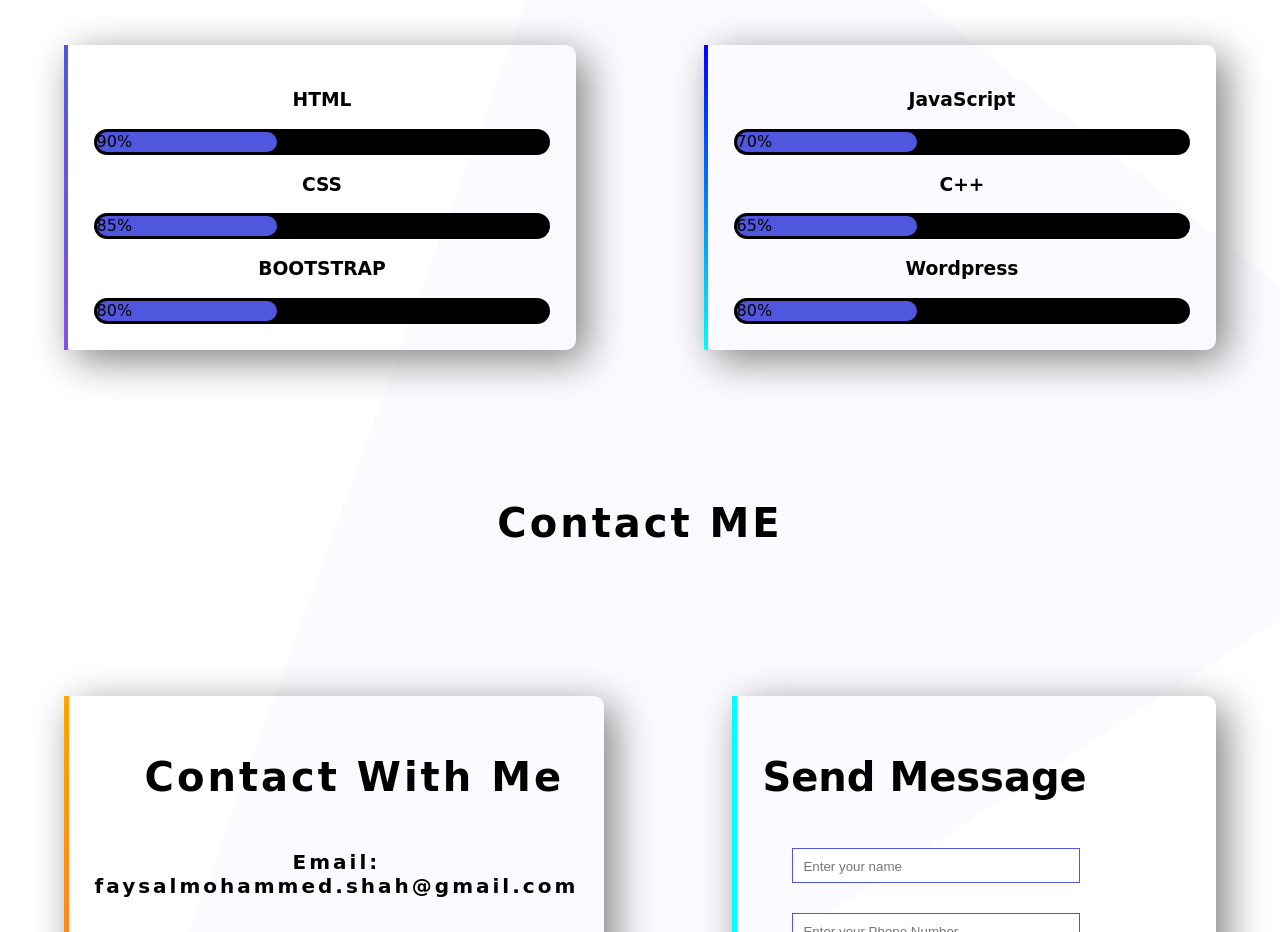
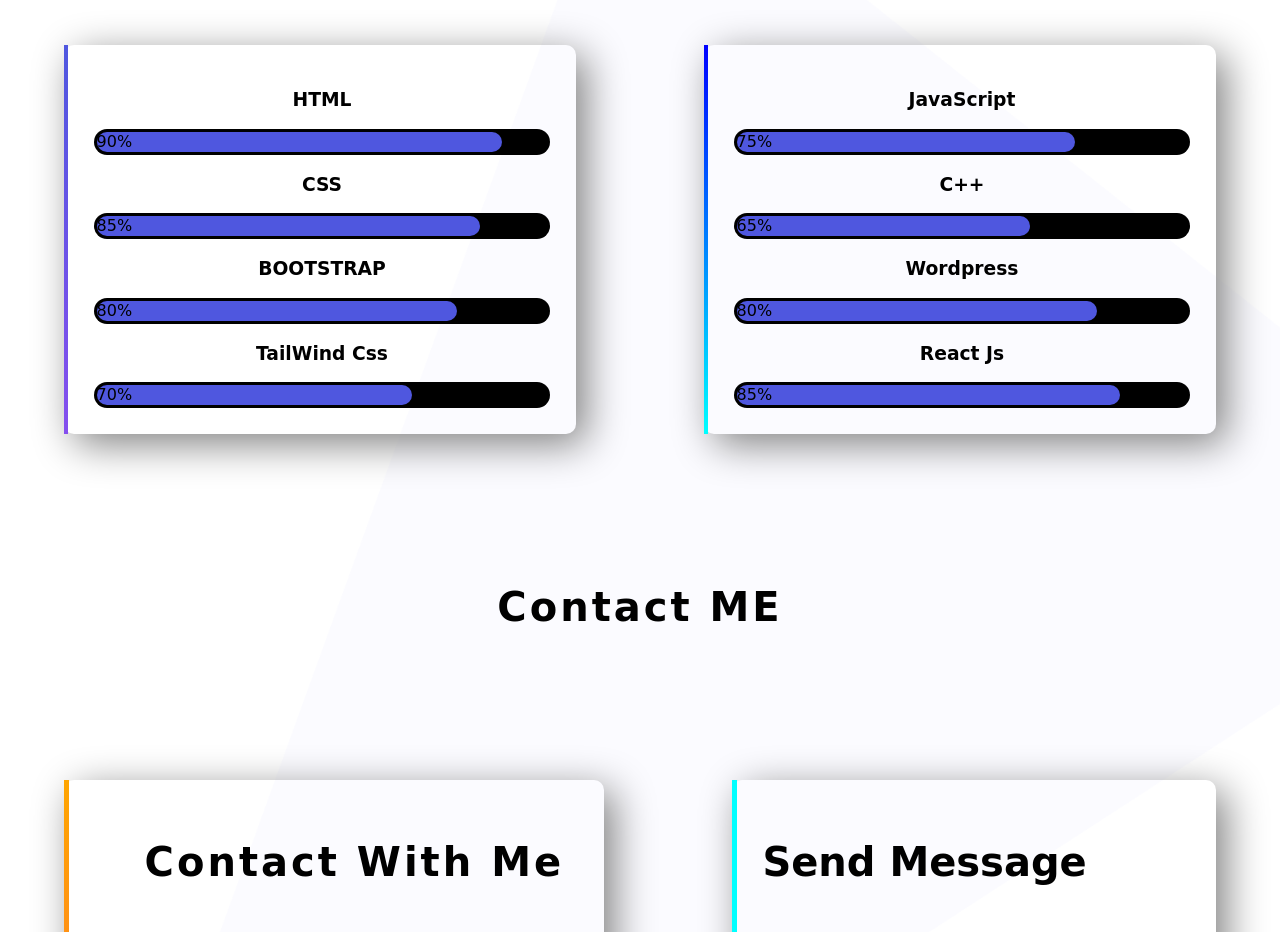
Before and after one commit to faysalmohammed2020/spps, a plain HTML site: page index.html in a window 1280 px wide. Shown: the part 2820-3752 px from the top of the page. Drawn offline with Linux system fonts and the light colour scheme.

Commit message:
Portfolio Updated

```diff
--- a/index.html
+++ b/index.html
@@ -120,22 +120,28 @@
         <div class="flexible-content">
             <div class="skill-item" id="Firstskils">
                 <h3>HTML</h3>
-                <div id="progressbar">
+                    <div id="progressbar1">
 
                         <div>90%</div>
                     </div>
 
                     <h3>CSS</h3>
-                <div id="progressbar">
+                    <div id="progressbar2">
 
                         <div>85%</div>
                     </div>
 
                     <h3>BOOTSTRAP</h3>
-                <div id="progressbar">
+                    <div id="progressbar3">
 
                         <div>80%</div>
                     </div>
+                    <h3>TailWind Css</h3>
+                    <div id="progressbar4">
+
+                        <div>70%</div>
+                    </div>
+
 
 
 
@@ -144,19 +150,24 @@
 
             <div class="skill-item" id="secondskils">
                 <h3>JavaScript</h3>
-                <div id="progressbar">
+                <div id="progressbar5">
 
-                    <div>70%</div>
+                    <div>75%</div>
                 </div>
                 <h3>C++</h3>
-                <div id="progressbar">
+                <div id="progressbar6">
 
                     <div>65%</div>
                 </div>
                 <h3>Wordpress</h3>
-                <div id="progressbar">
+                <div id="progressbar7">
 
                     <div>80%</div>
+                </div>
+                <h3>React Js</h3>
+                <div id="progressbar8">
+
+                    <div>85%</div>
                 </div>
             </div>
 
--- a/style.css
+++ b/style.css
@@ -190,16 +190,114 @@ h3 {
 
 
 
-#progressbar {
+#progressbar1 {
     background-color: black;
     border-radius: 13px;
     /* (height of inner div) / 2 + padding */
     padding: 3px;
 }
 
-#progressbar > div {
+#progressbar1 > div {
     background-color: #4F57DF;
-    width: 40%;
+    width: 90%;
+    /* Adjust with JavaScript */
+    height: 20px;
+    border-radius: 10px;
+}
+#progressbar2 {
+    background-color: black;
+    border-radius: 13px;
+    /* (height of inner div) / 2 + padding */
+    padding: 3px;
+}
+
+#progressbar2 > div {
+    background-color: #4F57DF;
+    width: 85%;
+    /* Adjust with JavaScript */
+    height: 20px;
+    border-radius: 10px;
+}
+#progressbar3 {
+    background-color: black;
+    border-radius: 13px;
+    /* (height of inner div) / 2 + padding */
+    padding: 3px;
+}
+
+#progressbar3 > div {
+    background-color: #4F57DF;
+    width: 80%;
+    /* Adjust with JavaScript */
+    height: 20px;
+    border-radius: 10px;
+}
+#progressbar4 {
+    background-color: black;
+    border-radius: 13px;
+    /* (height of inner div) / 2 + padding */
+    padding: 3px;
+}
+
+#progressbar4 > div {
+    background-color: #4F57DF;
+    width: 70%;
+    /* Adjust with JavaScript */
+    height: 20px;
+    border-radius: 10px;
+}
+#progressbar5 {
+    background-color: black;
+    border-radius: 13px;
+    /* (height of inner div) / 2 + padding */
+    padding: 3px;
+}
+
+#progressbar5 > div {
+    background-color: #4F57DF;
+    width: 75%;
+    /* Adjust with JavaScript */
+    height: 20px;
+    border-radius: 10px;
+}
+#progressbar6 {
+    background-color: black;
+    border-radius: 13px;
+    /* (height of inner div) / 2 + padding */
+    padding: 3px;
+}
+
+#progressbar6 > div {
+    background-color: #4F57DF;
+    width: 65%;
+    /* Adjust with JavaScript */
+    height: 20px;
+    border-radius: 10px;
+}
+#progressbar7 {
+    background-color: black;
+    border-radius: 13px;
+    /* (height of inner div) / 2 + padding */
+    padding: 3px;
+}
+
+#progressbar7 > div {
+    background-color: #4F57DF;
+    width: 80%;
+    /* Adjust with JavaScript */
+    height: 20px;
+    border-radius: 10px;
+}
+#progressbar8 {
+    background-color: black;
+    border-radius: 13px;
+    /* (height of inner div) / 2 + padding */
+    padding: 3px;
+}
+
+#progressbar8 > div {
+    background-color: #4F57DF;
+    width: 85%;
     /* Adjust with JavaScript */
     height: 20px;
     border-radius: 10px;
```
Lines whose indentation alone changed are shown as unchanged.
